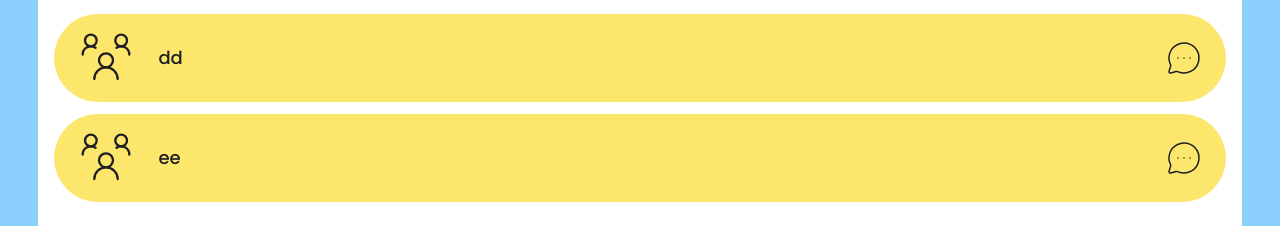
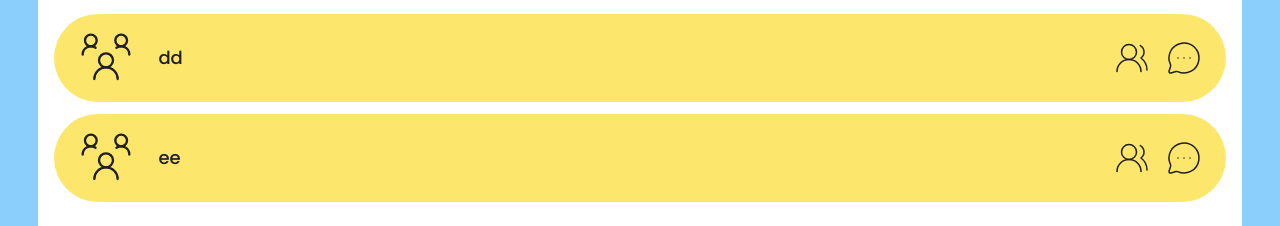
Before and after one commit to npasu/Stinky-Chat, a React app in the folder frontend/: page /home in a window 1280 px wide. Both pictures are taken after a click on the button "Group Chats". Shown: the part 217-443 px from the top of the page. Built offline with nearby package versions, Linux system fonts and the light colour scheme; the HTML template or start-up script is replaced by a standard one.

Commit message:
feat(frontend): implement view users icon in group chat

```diff
--- a/frontend/src/components/ChatList.jsx
+++ b/frontend/src/components/ChatList.jsx
@@ -1,4 +1,4 @@
-import { MessageCircleMore } from "lucide-react";
+import { UsersRound, MessageCircleMore } from "lucide-react";
 
 export function ChatList({
   children,
@@ -7,6 +7,7 @@ export function ChatList({
   className = "",
   disabled = false,
   hideShadow = false,
+  isGroup = false,
   ...props
 }) {
   const colorClass = {
@@ -25,7 +26,10 @@ export function ChatList({
         {profileIcon && <span>{profileIcon}</span>}
         {name}
       </div>
-      <MessageCircleMore size={36} strokeWidth={1} />
+      <div className="flex items-center gap-4">
+        {isGroup && <UsersRound size={36} strokeWidth={1} />}
+        <MessageCircleMore size={36} strokeWidth={1} />
+      </div>
     </button>
   );
 }
--- a/frontend/src/pages/Home.jsx
+++ b/frontend/src/pages/Home.jsx
@@ -86,6 +86,7 @@ function Home() {
                   name={option.name}
                   profileIcon={<UserRoundGroup size={56} strokeWidth={1} />}
                   onClick={() => navigate(`/chat/${option.id}`)}
+                  isGroup={option.type === "GROUP"}
                 />
               ),
           )}
```
